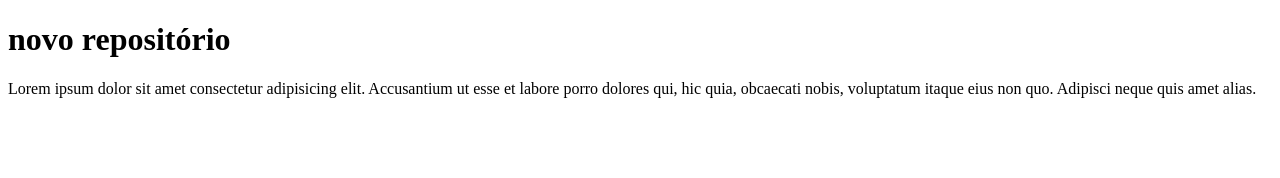
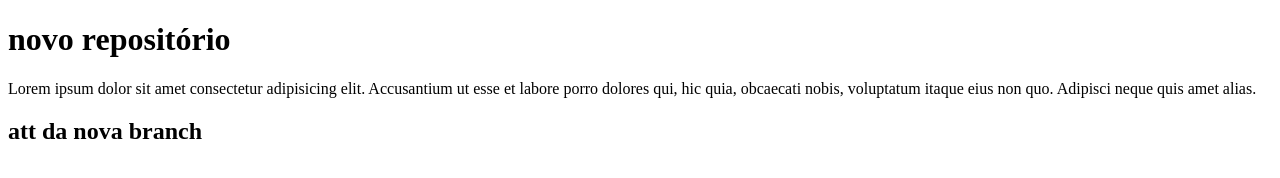
Before and after one commit to RobsonJrr/VsCodeProjects, a plain HTML site: page index.html in a window 1280 px wide. Drawn offline with Linux system fonts and the light colour scheme.

Commit message:
montando uma nova brench

```diff
--- a/index.html
+++ b/index.html
@@ -8,5 +8,7 @@
 <body>
     <h1>novo repositório</h1>
     <p>Lorem ipsum dolor sit amet consectetur adipisicing elit. Accusantium ut esse et labore porro dolores qui, hic quia, obcaecati nobis, voluptatum itaque eius non quo. Adipisci neque quis amet alias.</p>
+
+    <h2>att da nova branch</h2>
 </body>
 </html>
```
